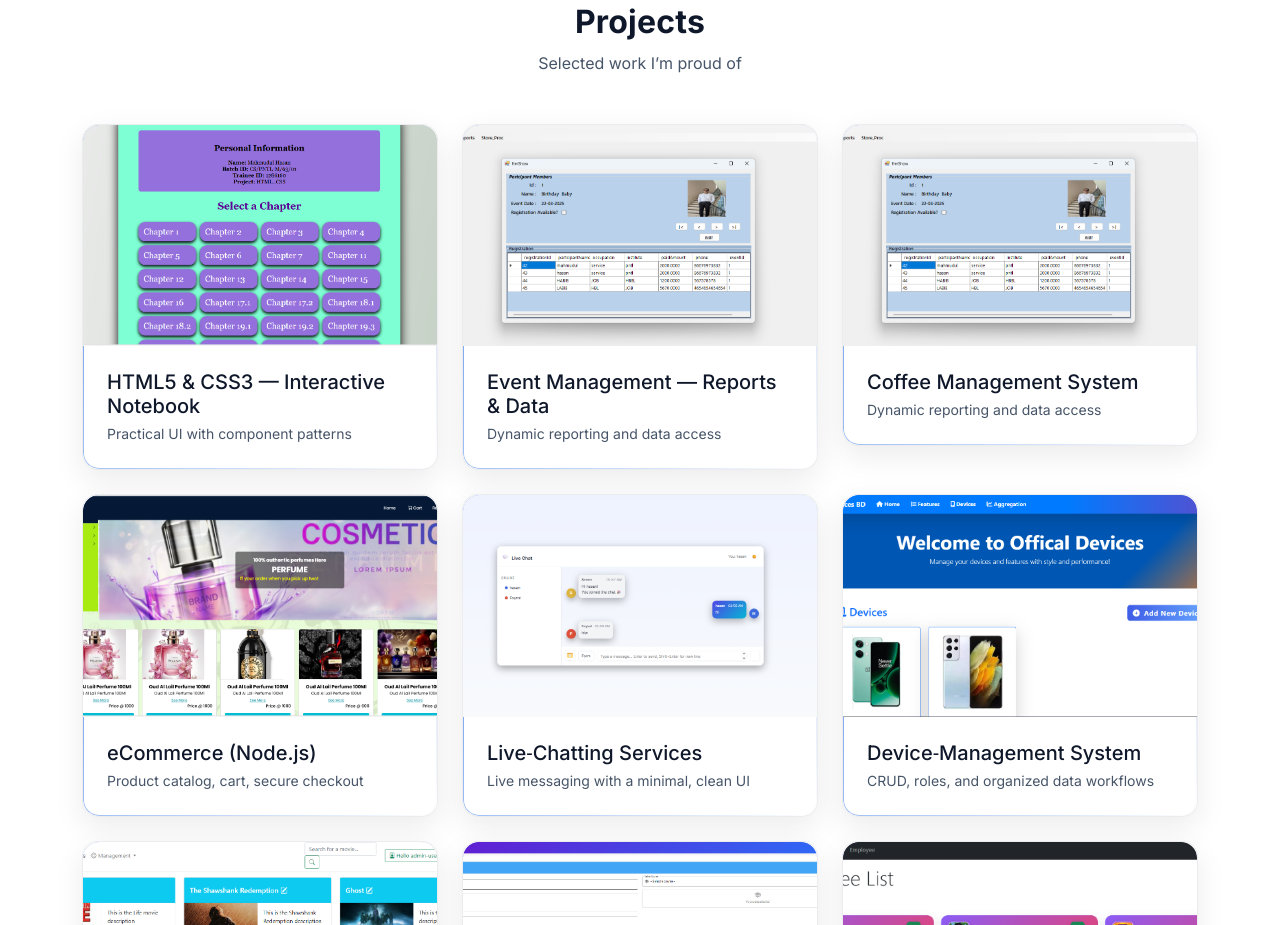
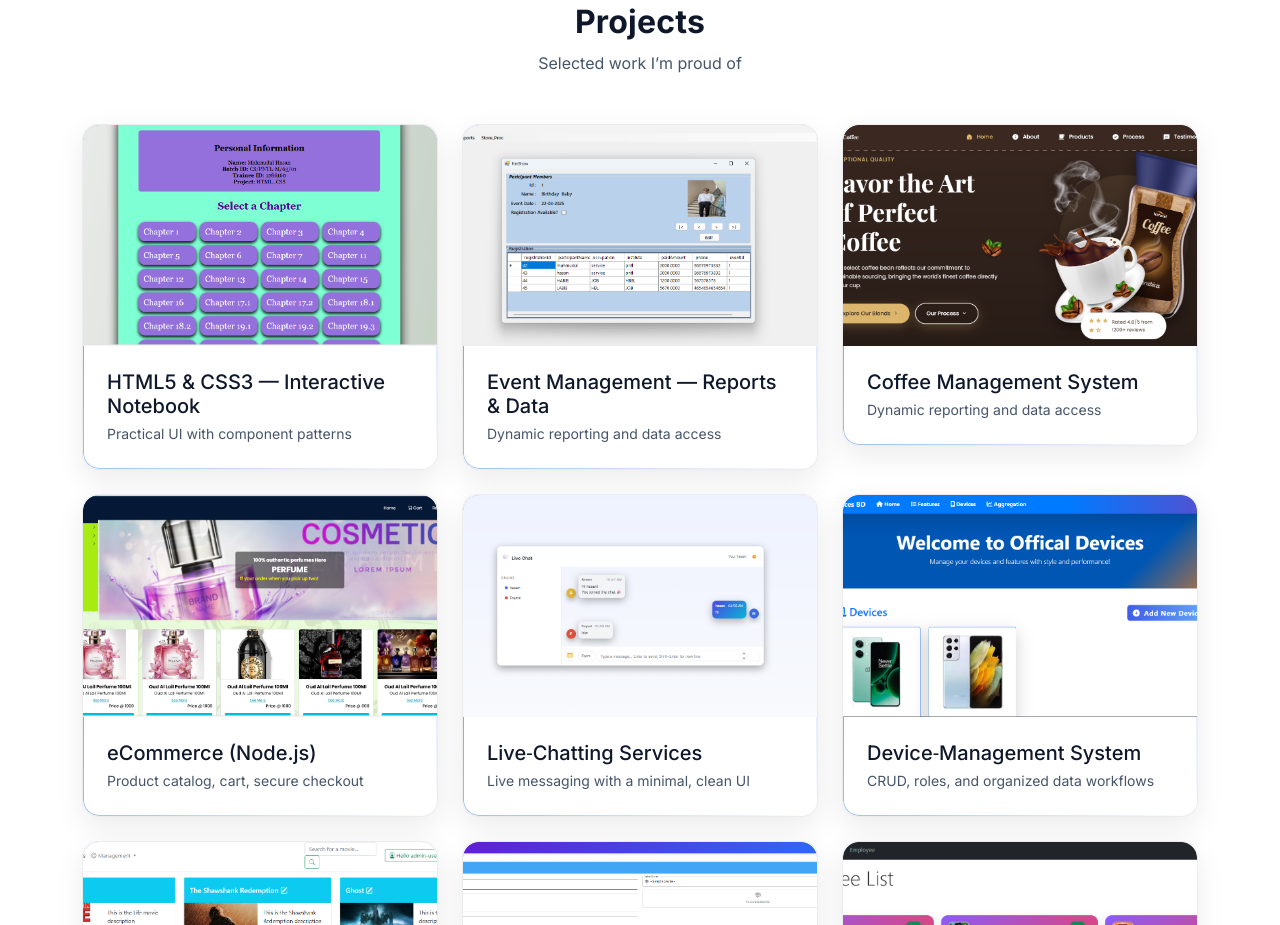
Before and after one commit to Mahmudul07-prog/My-Portfolio, a plain HTML site: page index.html in a window 1280 px wide. Shown: the part 1579-2504 px from the top of the page. Drawn offline with nearby package versions, Linux system fonts and the light colour scheme.

Commit message:
Update index.html

```diff
--- a/index.html
+++ b/index.html
@@ -261,7 +261,7 @@
           <div class="col-md-6 col-lg-4" data-aos="fade-up" data-aos-delay="100">
             <a href="https://mahmudul07-prog.github.io/Coffee-Website-Complete/" target="_blank" rel="noopener noreferrer" class="project-card glass gradient-border text-decoration-none d-block tilt">
               <div class="project-thumb">
-                <img src="Assets/Ado & Cystal report.png" alt="Coffee Management System" loading="lazy" decoding="async" />
+                <img src="Assets/Coffee.png" alt="Coffee Management System" loading="lazy" decoding="async" />
                 <div class="overlay">
                   <span class="badge">HTML</span>
                   <span class="badge">CSS</span>
```
